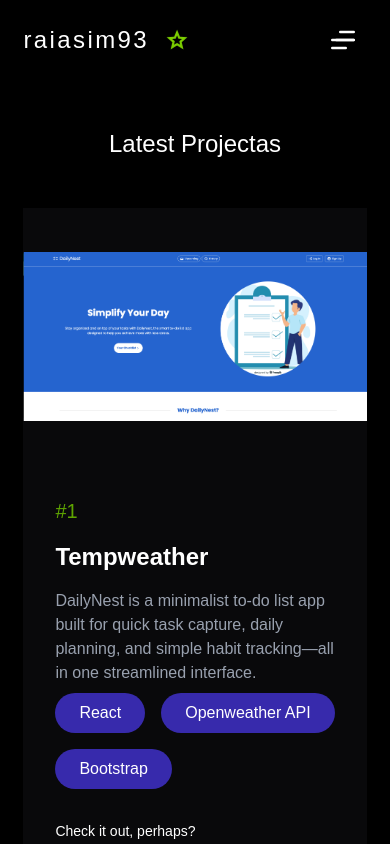
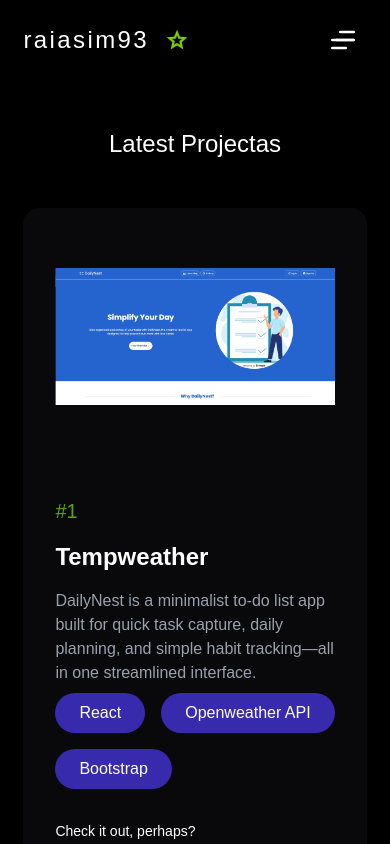
Before and after one commit to raiasim93/my-portfolio, a Next.js app: page /projects in a window 390 px wide. Shown: the top 844 px of the page. Built offline with nearby package versions, Linux system fonts and the light colour scheme.

Commit message:
Feature: Add alert in ProjectSection instead of page.tsx

```diff
--- a/src/app/projects/ProjectSection.tsx
+++ b/src/app/projects/ProjectSection.tsx
@@ -1,7 +1,11 @@
-import React from 'react';
+'use client'
+import React, { useEffect } from 'react';
 import Image from 'next/image';
 
 const ProjectSection = () => {
+  useEffect(()=> {
+    alert("Full functionality is still a work in progress");
+  }, []);
   const projects = [
     {
       projectId: 1,
@@ -43,14 +47,14 @@ const ProjectSection = () => {
       <div className='max-w-7xl rounded-2xl flex flex-col gap-y-16'>
         {/* project card starts here */}
         {projects.map((item,index)=> (
-          <div key={index} className={`flex flex-col lg:flex-row bg-zinc-950
+          <div key={index} className={`flex flex-col lg:flex-row bg-zinc-950 rounded-2xl
                                        ${index % 2 === 0 ? 'lg:flex-row-reverse': ''} `}>
-          <div className='w-full lg:w-1/2 aspect-[12/9] lg:auto relative rounded-2xl overflow-hidden'>
+          <div className='w-full lg:w-1/2 aspect-[12/9] lg:auto relative rounded-2xl overflow-hidden '>
             <Image
               fill
               alt={item.image.imageAlt}
               src={item.image.source}
-              className='object-contain p-0 lg:p-8 rounded-2xl'
+              className='object-contain p-8 rounded-2xl'
             />
           </div>
           <div className='w-full lg:w-1/2 flex flex-col justify-center gap-y-8 p-8'>
--- a/src/app/projects/page.tsx
+++ b/src/app/projects/page.tsx
@@ -1,12 +1,7 @@
-"use client"
-import { useEffect } from 'react'
 import React from 'react'
 import ProjectSection from './ProjectSection'
 
 const page = () => {
-  useEffect(()=> {
-    alert("Full Functionality is still a work in progress. Apologies AHhaha")
-  }, []);
   return (
     <>
     <ProjectSection/>
```
